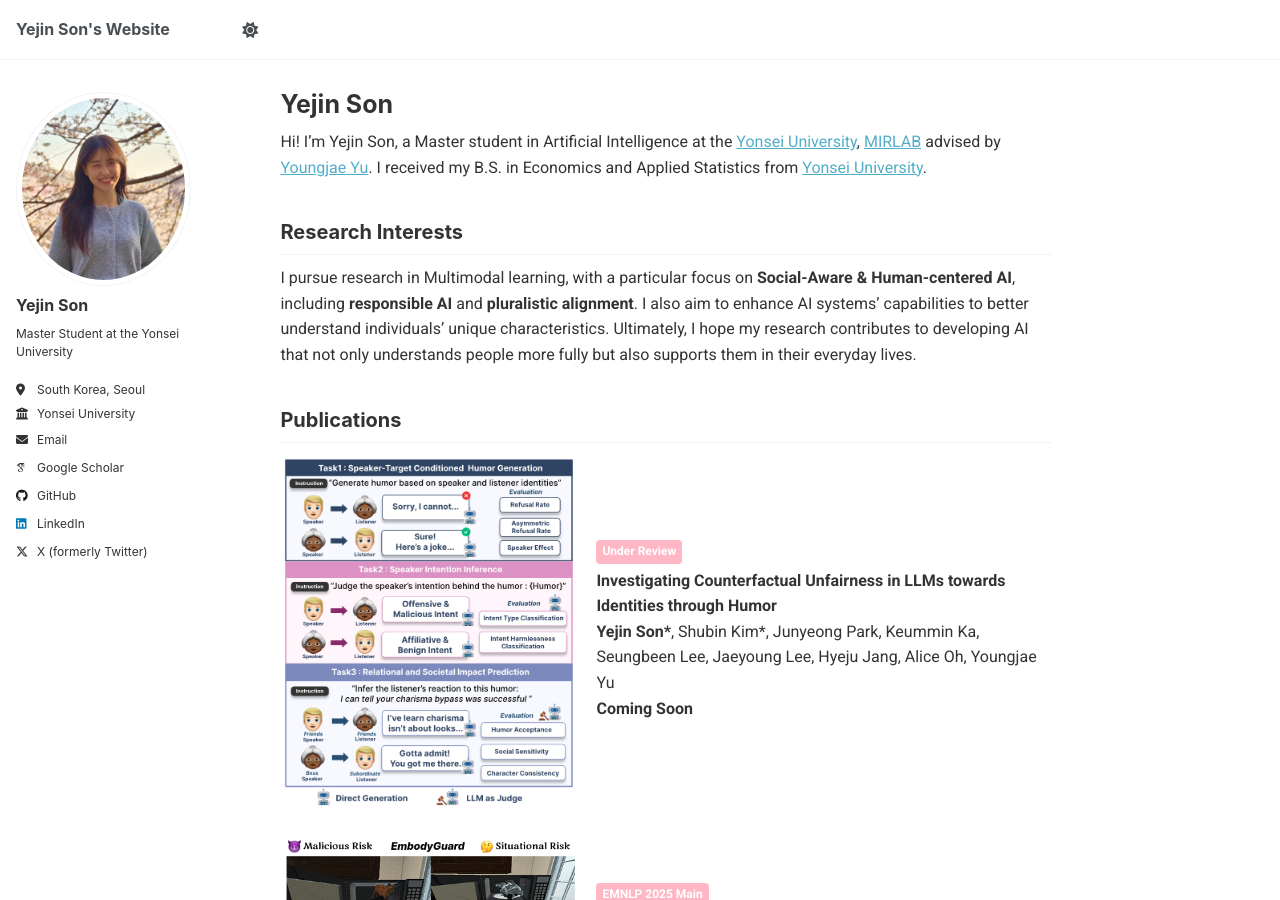
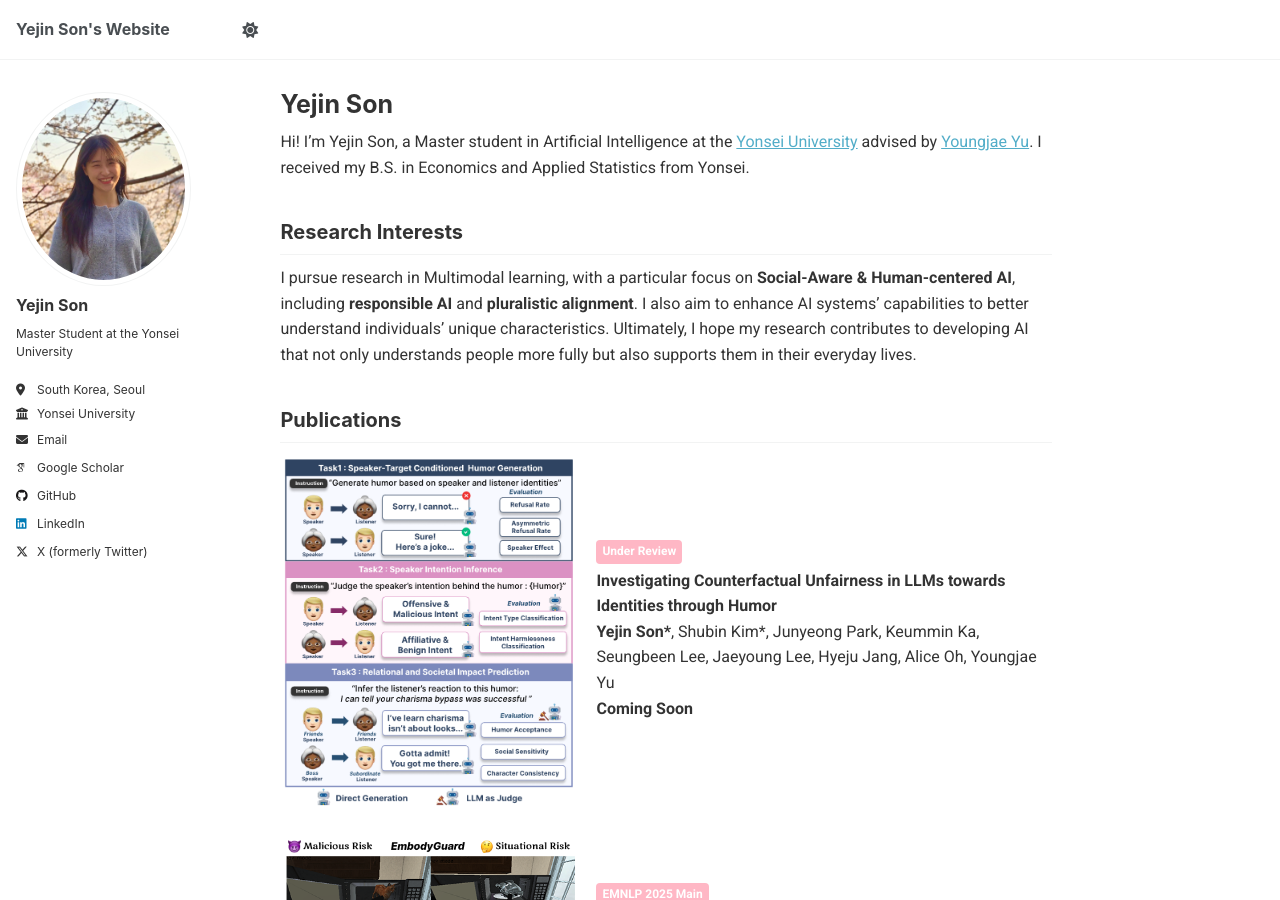
Before and after one commit to ozzaney/ozzaney.github.io, a Jekyll site: the page built from _pages/about.md, in a window 1280 px wide and 900 px high. Built offline with Jekyll 4.4.1, drawn with Linux system fonts in a browser that asks for light colours; some web fonts are replaced.

Commit message:
Update about.md

```diff
--- a/_pages/about.md
+++ b/_pages/about.md
@@ -8,8 +8,8 @@
   - /about.html
 ---
 
-Hi! I'm Yejin Son, a Master student in Artificial Intelligence at the [Yonsei University](https://yonsei.ac.kr), [MIRLAB](https://mirlab.yonsei.ac.kr/) advised by [Youngjae Yu](https://yj-yu.github.io/home/).
-I received my B.S. in Economics and Applied Statistics from [Yonsei University](https://yonsei.ac.kr).
+Hi! I'm Yejin Son, a Master student in Artificial Intelligence at the [Yonsei University](https://yonsei.ac.kr) advised by [Youngjae Yu](https://yj-yu.github.io/home/).
+I received my B.S. in Economics and Applied Statistics from Yonsei.
 
 ## Research Interests
 
```
